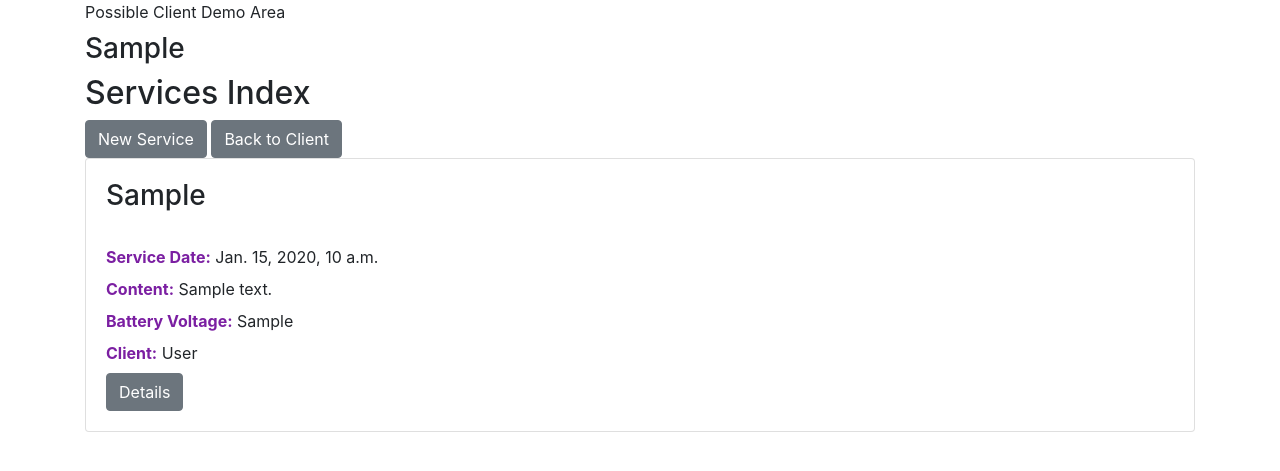
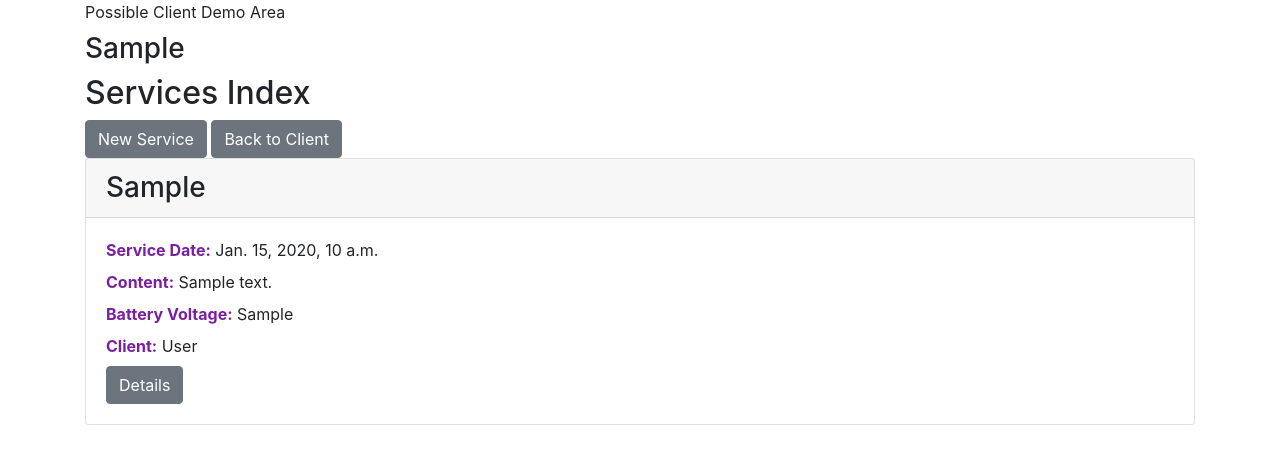
Before and after one commit to rogerhendricks/oos_django, a Django app: template client_oos/clients/templates/clients/services_index.html in a window 1280 px wide. Shown: the part 56-527 px from the top of the page. Run offline with Django 3.2, Linux system fonts and the light colour scheme; the template is opened without the code that fills it: most values are stand-ins (such as "Sample title", 1, 10 or a date in 2020); some libraries are stand-ins or nearby versions.

Commit message:
Added a better layout to the list views

```diff
--- a/client_oos/clients/templates/clients/index.html
+++ b/client_oos/clients/templates/clients/index.html
@@ -17,7 +17,9 @@
                                 </div>
                         </div>
                         <div class="row">
+                                <div class="col">
                                 <a class="btn btn-secondary" href="{% url 'client:client_detail' client.pk %}">Details</a>
+                                </div>
                         </div>
                 </div>
         </div>
--- a/client_oos/clients/templates/clients/services_index.html
+++ b/client_oos/clients/templates/clients/services_index.html
@@ -11,16 +11,21 @@
         </div>
         {% for service in all_services %}
         <div class="card">
+                <h3 class="card-header">{{service.oos_type}}</h3>
                 <div class="card-body">
-                <h3>{{service.oos_type}}</h3><br>
-                <label style="color: #7B1FA2; font-weight: bold;"> Service Date: </label> {{service.oos_date}} <br>
-                <label style="color: #7B1FA2; font-weight: bold;"> Content: </label> {{service.content}} <br>
-
-                <label style="color: #7B1FA2; font-weight: bold;"> Battery Voltage: </label> {{service.batt_volt}}<br>
-                <label style="color: #7B1FA2; font-weight: bold;"> Client: </label> {{service.client.last_name}} <br>
-                <div>
-                        <a class="btn btn-secondary" href="{% url 'client:service_detail' service.pk %}">Details</a>
-                </div>
+                        <div class="row">
+                                <div class="col">
+                                <label style="color: #7B1FA2; font-weight: bold;"> Service Date: </label> {{service.oos_date}} <br>
+                                <label style="color: #7B1FA2; font-weight: bold;"> Content: </label> {{service.content}} <br>
+                                <label style="color: #7B1FA2; font-weight: bold;"> Battery Voltage: </label> {{service.batt_volt}}<br>
+                                <label style="color: #7B1FA2; font-weight: bold;"> Client: </label> {{service.client.last_name}}
+                                </div>
+                        </div>
+                        <div class="row">
+                                <div class="col">
+                                <a class="btn btn-secondary" href="{% url 'client:service_detail' service.pk %}">Details</a>
+                                </div>
+                        </div>
                 </div>
         </div>
         {% endfor %}
```
